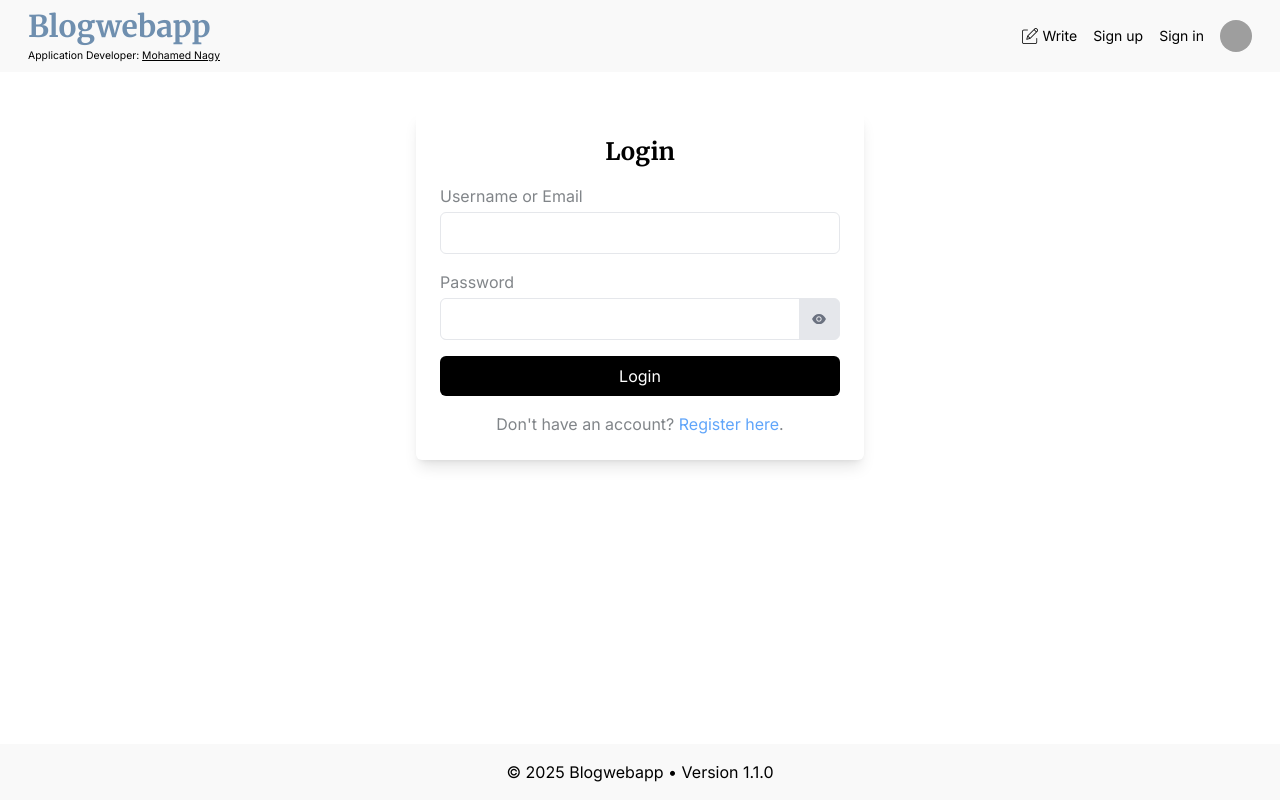
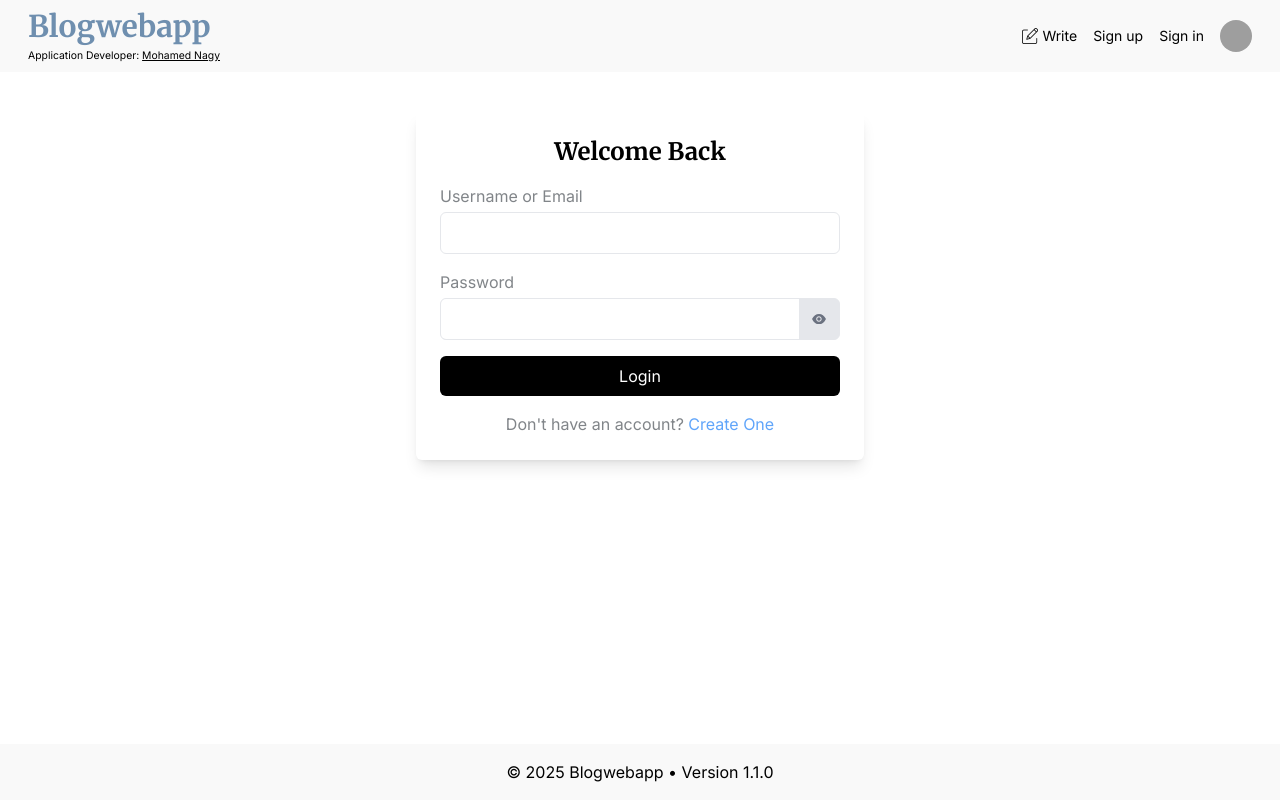
Before and after one commit to devmonagy/blogwebappdev, a React (Create React App) app in the folder client/: page /login in a window 1280 px wide. Built offline with nearby package versions, Linux system fonts and the light colour scheme; no server answers; grey boxes are pictures that could not be loaded.

Commit message:
Heading Updates

```diff
--- a/client/src/pages/Login.tsx
+++ b/client/src/pages/Login.tsx
@@ -76,7 +76,7 @@ const Login: React.FC<LoginProps> = ({ onLogin }) => {
     <div className="container p-7 p-2 h-full py-10 flex items-center justify-center bg-background">
       <div className="bg-background p-6 rounded-md shadow-lg max-w-md w-full mx-0">
         <h2 className="text-2xl font-bold mb-4 text-center text-black">
-          Login
+          Welcome Back
         </h2>
         {error && <p className="text-red-500 mb-4">{error}</p>}
         <form onSubmit={handleSubmit} className="space-y-4">
@@ -133,9 +133,8 @@ const Login: React.FC<LoginProps> = ({ onLogin }) => {
         <p className="mt-4 text-center text-secondaryText">
           Don't have an account?{" "}
           <Link to="/register" className="text-blue-400 hover:underline">
-            Register here
+            Create One
           </Link>
-          .
         </p>
       </div>
     </div>
--- a/client/src/pages/Register.tsx
+++ b/client/src/pages/Register.tsx
@@ -119,7 +119,7 @@ const Register: React.FC = () => {
     <div className="container p-7 h-full py-10 flex items-center justify-center bg-background">
       <div className="bg-background p-6 rounded-md shadow-lg  max-w-md w-full">
         <h2 className="text-2xl font-bold mb-4 text-center text-black">
-          Register
+          Join Blogwebapp
         </h2>
         {error && <p className="text-red-500 mb-4">{error}</p>}
         {success && <p className="text-green-500 mb-4">{success}</p>}
@@ -233,9 +233,8 @@ const Register: React.FC = () => {
         <p className="mt-4 text-center text-secondaryText">
           Already a member?{" "}
           <Link to="/login" className="text-blue-400 hover:underline">
-            Login here
+            Sign in
           </Link>
-          .
         </p>
       </div>
     </div>
```
